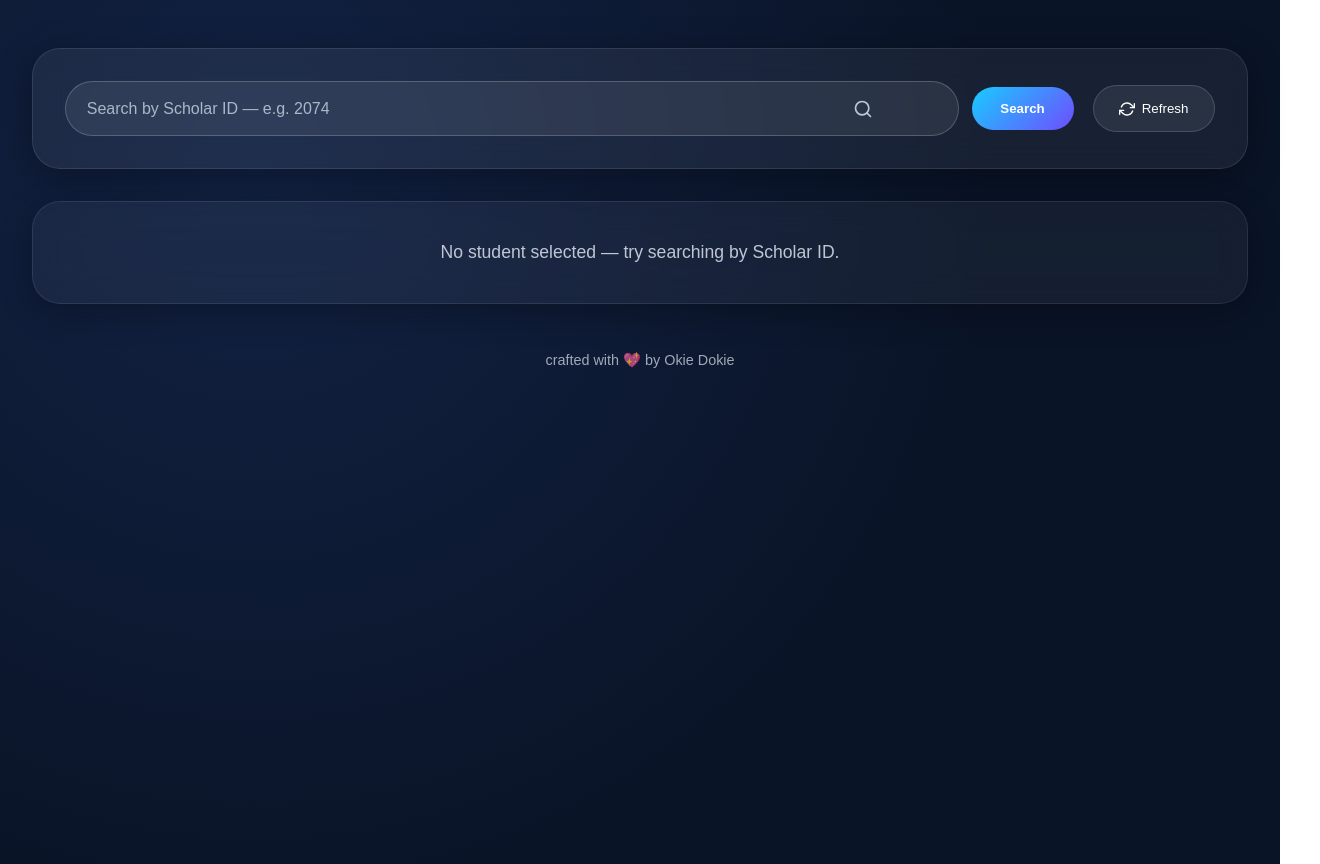
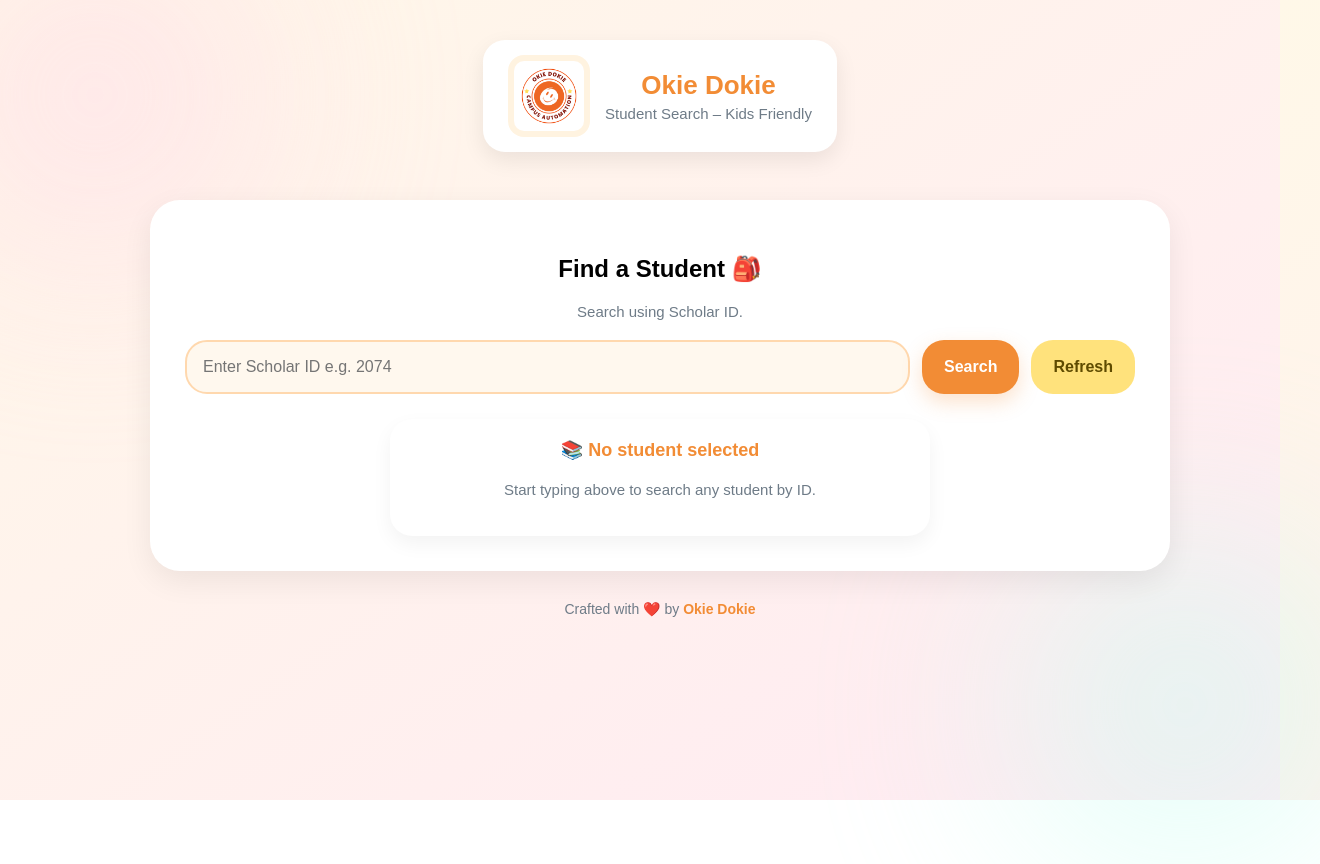
Before and after one commit to sumaiyakhn1/student-image-viewer, a React (Create React App) app: page / in a window 1280 px wide. Shown: the whole page, 1320 px wide, since content can reach past the window. After the commit the page ends 800 px from the top, so only its background shows below. Built offline with nearby package versions, Linux system fonts and the light colour scheme.

Commit message:
ui changed

```diff
--- a/src/App.css
+++ b/src/App.css
@@ -1,181 +1,312 @@
-/* GLOBAL SCREEN */
-.app-screen {
+/* Full-screen Pastel Background */
+body {
+  margin: 0;
+  padding: 0;
+  background: linear-gradient(145deg, #fff8e8, #ffeaf3);
+  font-family: "Fredoka", sans-serif;
   min-height: 100vh;
-  padding: 2rem;
-  background: radial-gradient(circle at 20% 20%, #122244, #0a1427 60%);
-  color: #dfe6f0;
-  font-family: "Poppins", sans-serif;
+  width: 100%;
+  overflow-x: hidden;
 }
 
-/* ---------------- GLASS CARD ---------------- */
-.glass-card {
-  background: rgba(255, 255, 255, 0.06);
-  border: 1px solid rgba(255, 255, 255, 0.1);
-  backdrop-filter: blur(16px);
-  border-radius: 28px;
-  box-shadow: 0 8px 35px rgba(0,0,0,0.35);
-}
-
-/* ---------------- SEARCH CARD ---------------- */
-.search-card {
-  max-width: 1150px;
-  margin: 1rem auto 2rem;
-  padding: 2rem;
-  display: flex;
-  align-items: center;
-  gap: 1.2rem;
-}
-
-/* SEARCH INPUT */
-.search-input-wrapper {
-  flex: 1;
+/* Main Page Wrapper */
+.page {
+  width: 100%;
+  padding: 40px 20px;
+  text-align: center;
   position: relative;
 }
 
-.search-input {
-  width: 100%;
-  padding: 1.1rem 3rem 1.1rem 1.3rem;
-  background: rgba(255,255,255,0.08);
-  border: 1px solid rgba(255,255,255,0.2);
-  color: white;
-  font-size: 1rem;
-  border-radius: 50px;
-  outline: none;
+/* Cute Blobs */
+.blob1,
+.blob2 {
+  position: fixed;
+  width: 350px;
+  height: 350px;
+  border-radius: 50%;
+  filter: blur(100px);
+  opacity: 0.45;
+  z-index: -1;
 }
 
-.search-input::placeholder {
-  color: #aab8c8;
+.blob1 {
+  background: #ffd5e9;
+  top: -80px;
+  left: -80px;
 }
 
-.search-icon {
-  position: absolute;
-  right: 15px;
-  top: 50%;
-  transform: translateY(-50%);
-  color: #bfc8d8;
-  font-size: 20px;
+.blob2 {
+  background: #c7fff1;
+  right: -80px;
+  bottom: -80px;
 }
 
-/* BUTTONS */
-.btn-search {
-  padding: 0.9rem 1.8rem;
-  background: linear-gradient(135deg, #18ccff, #6f4dff);
-  color: white;
-  border-radius: 40px;
+/* Logo Box */
+.logo-box {
+  display: inline-flex;
+  align-items: center;
+  gap: 15px;
+  background: white;
+  padding: 15px 25px;
+  border-radius: 22px;
+  box-shadow: 0 8px 22px rgba(0, 0, 0, 0.08);
+  margin-bottom: 28px;
+}
+
+.logo-box img {
+  width: 70px;
+  height: 70px;
+  border-radius: 16px;
+  object-fit: cover;
+  background: #fff3e0;
+  padding: 6px;
+}
+
+h1 {
+  margin: 0;
+  font-size: 26px;
+  font-weight: 700;
+  color: #f28c35;
+}
+
+.subtitle {
+  color: #6e7b87;
+  margin-top: 4px;
+  font-size: 15px;
+}
+
+/* White Rounded Search Card */
+.search-wrapper {
+  max-width: 950px;
+  margin: 0 auto;
+  background: white;
+  padding: 35px;
+  border-radius: 30px;
+  box-shadow: 0 10px 30px rgba(0, 0, 0, 0.07);
+  margin-top: 20px;
+}
+
+/* Search Row */
+.search {
+  display: flex;
+  gap: 12px;
+  margin-top: 20px;
+  width: 100%;
+}
+
+input {
+  flex: 1;
+  padding: 16px;
+  border-radius: 22px;
+  border: 2px solid #ffd8ae;
+  font-size: 16px;
+  outline: none;
+  background: #fff8ee;
+}
+
+input:focus {
+  border-color: #f28c35;
+  background: #fff3e1;
+}
+
+/* Buttons */
+.btn {
+  padding: 15px 22px;
   border: none;
+  border-radius: 22px;
+  font-size: 16px;
   font-weight: 600;
   cursor: pointer;
-  margin-left: 4rem;
+  transition: 0.2s;
+}
+
+.btn-search {
+  background: #f28c35;
+  color: white;
+  box-shadow: 0 8px 20px rgba(242, 140, 53, 0.25);
+}
+
+.btn-search:hover {
+  background: #db7b2f;
 }
 
 .btn-refresh {
-  display: flex;
-  align-items: center;
-  gap: 0.4rem;
-  padding: 0.9rem 1.6rem;
-  background: rgba(255,255,255,0.08);
-  border: 1px solid rgba(255,255,255,0.15);
-  border-radius: 40px;
-  color: white;
-  cursor: pointer;
+  background: #ffe27c;
+  color: #5f4b00;
 }
 
-/* ---------------- EMPTY BOX ---------------- */
-.empty-box {
-  max-width: 1150px;
-  margin: 1rem auto 2rem;
-  padding: 2.5rem;
-  text-align: center;
-  font-size: 1.1rem;
-  opacity: 0.85;
+/* Info Box */
+.info-section {
+  display: flex;
+  justify-content: center;
+  margin-top: 25px;
 }
 
-/* ---------------- ERROR ---------------- */
-.error-msg {
-  text-align: center;
-  font-size: 1.1rem;
-  color: #ff7272;
-  margin-top: 1rem;
+.info-box {
+  background: #ffffff;
+  padding: 20px;
+  border-radius: 22px;
+  width: 100%;
+  max-width: 500px;
+  box-shadow: 0 8px 20px rgba(0,0,0,0.05);
 }
 
-/* ---------------- LOADING ---------------- */
+.info-box h3 {
+  margin-top: 0;
+  color: #f28c35;
+  font-size: 18px;
+}
+
+.info-box p {
+  color: #6e7b87;
+  font-size: 15px;
+  line-height: 1.45;
+}
+
+/* Loading Spinner */
 .loading-container {
   text-align: center;
-  margin-top: 2rem;
+  margin-top: 20px;
 }
 
 .spinner {
   width: 45px;
   height: 45px;
-  border: 4px solid rgba(255,255,255,0.2);
-  border-top: 4px solid #18ccff;
+  border: 4px solid rgba(255, 155, 93, 0.25);
+  border-top: 4px solid #f28c35;
   border-radius: 50%;
   animation: spin 1s linear infinite;
   margin: auto;
 }
 
 @keyframes spin {
-  to { transform: rotate(360deg); }
+  to {
+    transform: rotate(360deg);
+  }
 }
 
-/* ---------------- MAIN LAYOUT ---------------- */
-.main-layout {
-  max-width: 1250px;
-  margin: auto;
-  display: grid;
-  grid-template-columns: 340px 1fr;
-  gap: 2rem;
+.loading-text {
+  margin-top: 8px;
+  font-size: 15px;
+  color: #555;
 }
 
-/* STUDENT CARD */
+/* Error Box */
+.error-box {
+  margin-top: 15px;
+  padding: 14px;
+  background: #ffe6e6;
+  border-radius: 20px;
+  color: #c62828;
+  font-weight: 600;
+}
+
+/* Result Layout (Student left + Photos right) */
+.result-layout {
+  max-width: 1150px;
+  margin: 30px auto 0;
+  display: grid;
+  grid-template-columns: 320px 1fr;
+  gap: 24px;
+  align-items: flex-start;
+}
+
+/* Student Card */
 .student-card {
-  padding: 2rem;
+  background: #ffffff;
+  border-radius: 26px;
+  padding: 24px;
+  box-shadow: 0 12px 28px rgba(0,0,0,0.08);
   text-align: center;
 }
 
 .student-photo {
-  width: 220px;
-  height: 220px;
+  width: 100%;
+  height: 260px;
   object-fit: cover;
-  border-radius: 18px;
+  border-radius: 20px;
+  margin-bottom: 16px;
   cursor: pointer;
-  margin-bottom: 1rem;
-  transition: 0.3s;
 }
 
-.student-photo:hover {
-  transform: scale(1.05);
+.student-name {
+  margin: 0 0 10px;
+  font-size: 22px;
+  font-weight: 700;
+  color: #333;
 }
 
-/* PHOTOS CARD */
+/* Photos & Documents */
 .photos-card {
-  padding: 2rem;
+  background: #ffffff;
+  border-radius: 26px;
+  padding: 24px;
+  box-shadow: 0 12px 28px rgba(0,0,0,0.08);
 }
 
+.photos-title {
+  margin-top: 0;
+  font-size: 20px;
+  font-weight: 700;
+  color: #333;
+  text-align: left;
+}
+
+/* Grid for each photo card */
 .photos-grid {
-  margin-top: 1.2rem;
+  margin-top: 16px;
   display: grid;
-  grid-template-columns: repeat(auto-fit, minmax(230px, 1fr));
-  gap: 1.2rem;
+  grid-template-columns: repeat(auto-fit, minmax(180px, 1fr));
+  gap: 16px;
 }
 
 .photo-card {
-  padding: 1rem;
-  background: rgba(255,255,255,0.07);
-  border: 1px solid rgba(255,255,255,0.12);
-  border-radius: 16px;
+  background: #ffffff;
+  border-radius: 18px;
+  padding: 12px;
+  box-shadow: 0 6px 14px rgba(0,0,0,0.06);
   text-align: center;
+}
+
+.photo-img {
+  width: 100%;
+  height: 150px;
+  object-fit: cover;
+  border-radius: 14px;
   cursor: pointer;
 }
 
-.photo {
+.photo-placeholder {
   width: 100%;
-  height: 180px;
-  border-radius: 12px;
-  object-fit: cover;
+  height: 150px;
+  border-radius: 14px;
+  background: #f3f3f3;
+  display: flex;
+  align-items: center;
+  justify-content: center;
+  color: #888;
+  font-size: 13px;
 }
 
-/* POPUP */
+.photo-label {
+  margin-top: 8px;
+  font-weight: 700;
+  color: #f28c35;
+}
+
+.photo-name {
+  font-size: 14px;
+  color: #6e7b87;
+  margin-top: 4px;
+}
+
+.photo-id {
+  font-size: 13px;
+  color: #c55b14;
+  margin-top: 4px;
+}
+
+/* Image Popup */
 .popup-overlay {
   position: fixed;
   inset: 0;
@@ -183,35 +314,50 @@
   display: flex;
   align-items: center;
   justify-content: center;
+  z-index: 999;
 }
 
 .popup-content {
   position: relative;
 }
 
-.close-btn {
+.popup-image {
+  max-width: 90vw;
+  max-height: 90vh;
+  border-radius: 18px;
+}
+
+.popup-close {
   position: absolute;
   top: -40px;
   right: -10px;
   background: #ff4c4c;
   border: none;
-  padding: 6px 14px;
-  color: #fff;
-  font-size: 1.3rem;
+  color: white;
   border-radius: 50px;
+  padding: 6px 12px;
+  font-size: 16px;
   cursor: pointer;
 }
 
-.popup-image {
-  max-width: 90vw;
-  max-height: 85vh;
-  border-radius: 12px;
+/* Footer */
+.footer {
+  margin-top: 30px;
+  font-size: 14px;
+  color: #6e7b87;
 }
 
-/* FOOTER */
-.footer {
-  margin-top: 3rem;
-  text-align: center;
-  font-size: 0.9rem;
-  opacity: 0.7;
+.footer span {
+  color: #f28c35;
+  font-weight: 600;
 }
+
+/* Mobile */
+@media (max-width: 900px) {
+  .search {
+    flex-direction: column;
+  }
+  .result-layout {
+    grid-template-columns: 1fr;
+  }
+}
--- a/src/App.js
+++ b/src/App.js
@@ -1,7 +1,6 @@
 import React, { useState, useEffect } from "react";
 import axios from "axios";
 import "./App.css";
-import { FiRefreshCw, FiSearch } from "react-icons/fi";
 
 function App() {
   const [scholarId, setScholarId] = useState("");
@@ -12,9 +11,10 @@
 
   const BACKEND_URL = "https://student-image-finder.onrender.com";
 
-  const fetchStudent = async () => {
+  // SEARCH STUDENT
+  const handleSearch = async () => {
     if (!scholarId.trim()) {
-      setError("Please enter a Scholar ID or Name");
+      setError("Please enter a Scholar ID");
       return;
     }
 
@@ -28,139 +28,227 @@
       );
       setStudentData(res.data);
     } catch (err) {
-      setError(err.response?.data?.detail || "Student not found or server error");
+      setError(err.response?.data?.detail || "Student not found");
     } finally {
       setLoading(false);
     }
   };
 
-  const refreshSheet = async () => {
+  // REFRESH SHEET
+  const handleRefresh = async () => {
     try {
       await axios.get(`${BACKEND_URL}/refresh-sheet`);
       alert("Sheet refreshed successfully!");
     } catch (err) {
-      alert("Failed to refresh sheet!");
+      alert("Failed to refresh sheet.");
     }
   };
 
   // ESC closes popup
   useEffect(() => {
-    const handleEsc = (e) => {
+    const onKey = (e) => {
       if (e.key === "Escape") setActiveImage(null);
     };
-    window.addEventListener("keydown", handleEsc);
-    return () => window.removeEventListener("keydown", handleEsc);
+    window.addEventListener("keydown", onKey);
+    return () => window.removeEventListener("keydown", onKey);
   }, []);
 
+  // Map for Photos & Documents section
   const imageMap = [
-    { label: "Father", imgField: "Father's Photograph", nameField: "Father Name" },
-    { label: "Mother", imgField: "Mother's Photograph", nameField: "Mother Name" },
-    { label: "Grandfather", imgField: "Grandfather's Photograph", nameField: "Grandfather's Name" },
-    { label: "Grandmother", imgField: "Grandmother's Photograph", nameField: "Grandmother's Name" },
-    { label: "Sibling 1", imgField: "Sibling-1 Photograph (Real brother/sister)", nameField: "Sibling-1 Name" },
-    { label: "Sibling 1 — Aadhar", imgField: "Aadhar Card Of Sibling 1", nameField: "Sibling-1 Name" },
-    { label: "Sibling 2", imgField: "Sibling-2 Photograph (Real brother/sister)", nameField: "Sibling-2 Name" },
-    { label: "Sibling 2 — Aadhar", imgField: "Aadhar Card Of Sibling 2", nameField: "Sibling-2 Name" },
+    {
+      label: "Father",
+      imgField: "Father's Photograph",
+      nameField: "Father Name",
+    },
+    {
+      label: "Mother",
+      imgField: "Mother's Photograph",
+      nameField: "Mother Name",
+    },
+    {
+      label: "Guardian",
+      imgField: "Guardian's Photo",
+      nameField: null,
+    },
+    {
+      label: "Grandfather",
+      imgField: "Grandfather's Photograph",
+      nameField: "Grandfather's Name",
+    },
+    {
+      label: "Grandmother",
+      imgField: "Grandmother's Photograph",
+      nameField: "Grandmother's Name",
+    },
+
+    // Sibling 1
+    {
+      label: "Sibling 1",
+      imgField: "Sibling-1 Photograph (Real brother/sister)",
+      nameField: "Sibling-1 Name",
+      idField: "Sibling-1 Scholar ID",
+    },
+    {
+      label: "Sibling 1 — Aadhar",
+      imgField: "Aadhar Card Of Sibling 1",
+      nameField: "Sibling-1 Name",
+      idField: "Sibling-1 Scholar ID",
+    },
+
+    // Sibling 2
+    {
+      label: "Sibling 2",
+      imgField: "Sibling-2 Photograph (Real brother/sister)",
+      nameField: "Sibling-2 Name",
+      idField: "Sibling-2 Scholar ID",
+    },
+    {
+      label: "Sibling 2 — Aadhar",
+      imgField: "Aadhar Card Of Sibling 2",
+      nameField: "Sibling-2 Name",
+      idField: "Sibling-2 Scholar ID",
+    },
   ];
 
   return (
-    <div className="app-screen">
+    <div className="page">
+      {/* Background blobs */}
+      <div className="blob1" />
+      <div className="blob2" />
 
-      {/* ---------------- SEARCH BOX GLASS UI ---------------- */}
-      <div className="glass-card search-card">
+      {/* Logo */}
+      <div className="logo-box">
+        <img src="/logo.png" alt="Logo" />
+        <div>
+          <h1>Okie Dokie</h1>
+          <div className="subtitle">Student Search – Kids Friendly</div>
+        </div>
+      </div>
 
-        <div className="search-input-wrapper">
+      {/* White Search Card */}
+      <div className="search-wrapper">
+        <h2 className="title">Find a Student 🎒</h2>
+        <p className="subtitle">Search using Scholar ID.</p>
+
+        <div className="search">
           <input
-            placeholder="Search by Scholar ID — e.g. 2074 "
+            type="text"
+            placeholder="Enter Scholar ID e.g. 2074"
             value={scholarId}
             onChange={(e) => setScholarId(e.target.value)}
-            onKeyDown={(e) => e.key === "Enter" && fetchStudent()}
-            className="search-input"
+            onKeyDown={(e) => e.key === "Enter" && handleSearch()}
           />
-          <FiSearch className="search-icon" />
-        </div>
-
-        <button className="btn-search" onClick={fetchStudent}>
+          <button className="btn btn-search" onClick={handleSearch}>
             Search
           </button>
-
-        <button className="btn-refresh" onClick={refreshSheet}>
-          <FiRefreshCw size={16} />
+          <button className="btn btn-refresh" onClick={handleRefresh}>
             Refresh
           </button>
         </div>
 
-      {/* ---------------- NO STUDENT SELECTED PANEL ---------------- */}
-      {!studentData && !loading && !error && (
-        <div className="glass-card empty-box">
-          No student selected — try searching by Scholar ID.
-        </div>
-      )}
-
-      {/* ---------------- ERROR MESSAGE ---------------- */}
-      {error && <div className="error-msg">{error}</div>}
-
-      {/* ---------------- LOADING ---------------- */}
+        {/* Loading */}
         {loading && (
           <div className="loading-container">
-          <div className="spinner"></div>
+            <div className="spinner" />
             <p className="loading-text">Fetching student details…</p>
           </div>
         )}
 
-      {/* ---------------- STUDENT DATA ---------------- */}
+        {/* Error */}
+        {error && !loading && (
+          <div className="error-box">❌ {error}</div>
+        )}
+
+        {/* Empty message */}
+        {!studentData && !loading && !error && (
+          <div className="info-section">
+            <div className="info-box">
+              <h3>📚 No student selected</h3>
+              <p>Start typing above to search any student by ID.</p>
+            </div>
+          </div>
+        )}
+      </div>
+
+      {/* Student + Photos Layout */}
       {studentData && !loading && (
-        <div className="main-layout">
-
-          {/* STUDENT INFO CARD */}
-          <div className="glass-card student-card">
+        <div className="result-layout">
+          {/* Student card */}
+          <div className="student-card">
+            {studentData["Student's Photograph"] && (
               <img
                 src={studentData["Student's Photograph"]}
+                alt="Student"
                 className="student-photo"
-              alt="Student"
-              onClick={() => setActiveImage(studentData["Student's Photograph"])}
+                onClick={() =>
+                  setActiveImage(studentData["Student's Photograph"])
+                }
               />
-            <h2>{studentData["Student Name"]}</h2>
-            <p><strong>ID:</strong> {studentData["Scholar ID"]}</p>
-            <p><strong>Section:</strong> {studentData["Section"]}</p>
-            <p><strong>Course:</strong> {studentData["Course"]}</p>
+            )}
+            <h2 className="student-name">
+              {studentData["Student Name"] || "—"}
+            </h2>
+            <p>
+              <strong>Scholar ID:</strong>{" "}
+              {studentData["Scholar ID"] || "—"}
+            </p>
+            <p>
+              <strong>Class:</strong>{" "}
+              {studentData["Course"] || "—"}
+            </p>
+            <p>
+              <strong>Stream:</strong>{" "}
+              {studentData["Stream"] || "—"}
+            </p>
+            <p>
+              <strong>Section:</strong>{" "}
+              {studentData["Section"] || "—"}
+            </p>
           </div>
 
-          {/* FAMILY PHOTOS */}
-          <div className="glass-card photos-card">
-            <h3>Photos & Documents</h3>
+          {/* Photos & Documents */}
+          <div className="photos-card">
+            <h3 className="photos-title">Photos &amp; Documents</h3>
 
             <div className="photos-grid">
               {imageMap.map((item) => {
                 const url = studentData[item.imgField];
-                const name = studentData[item.nameField];
+                const name = item.nameField
+                  ? studentData[item.nameField]
+                  : null;
+                const siblingId = item.idField
+                  ? studentData[item.idField]
+                  : null;
 
-                if (!url && !name) return null;
+                // Hide card if nothing to show
+                if (!url && !name && !siblingId) return null;
 
                 return (
-                  <div key={item.label} className="photo-card">
+                  <div className="photo-card" key={item.label}>
                     {url ? (
                       <img
                         src={url}
-                        className="photo"
+                        alt={item.label}
+                        className="photo-img"
                         onClick={() => setActiveImage(url)}
-                        alt={item.label}
                       />
                     ) : (
-                      <div className="photo placeholder">No Image</div>
+                      <div className="photo-placeholder">No Image</div>
                     )}
                     <div className="photo-label">{item.label}</div>
                     {name && <div className="photo-name">{name}</div>}
+                    {siblingId && (
+                      <div className="photo-id">Scholar ID: {siblingId}</div>
+                    )}
                   </div>
                 );
               })}
             </div>
           </div>
-
         </div>
       )}
 
-      {/* ---------------- IMAGE POPUP ---------------- */}
+      {/* Image popup */}
       {activeImage && (
         <div
           className="popup-overlay"
@@ -170,17 +258,21 @@
           }
         >
           <div className="popup-content">
-            <button className="close-btn" onClick={() => setActiveImage(null)}>
+            <button
+              className="popup-close"
+              onClick={() => setActiveImage(null)}
+            >
               ✕
             </button>
-            <img src={activeImage} className="popup-image" alt="preview" />
+            <img src={activeImage} alt="preview" className="popup-image" />
           </div>
         </div>
       )}
 
-      <footer className="footer">
-        crafted with 💖 by Okie Dokie
-      </footer>
+      {/* Footer */}
+      <div className="footer">
+        Crafted with ❤️ by <span>Okie Dokie</span>
+      </div>
     </div>
   );
 }
```
Also changed, not shown: public/logo2.png (added). Lines whose indentation alone changed are shown as unchanged.
